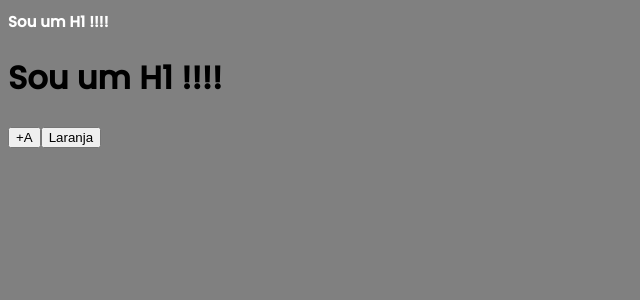
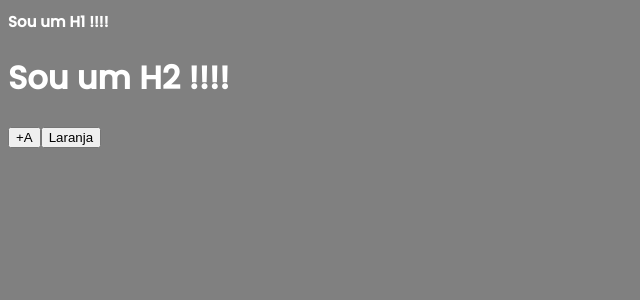
Before and after one commit to leticiareginajf/TwoWayDataBinding, an Angular app in the folder TwoWayDataBinding/: page / in a window 1280 px wide. Shown: the top 300 px of the page, without its empty margins (0-640 px from the left). Built offline with nearby package versions, Linux system fonts and the light colour scheme.

Commit message:
h2 style

```diff
--- a/TwoWayDataBinding/src/app/app.component.html
+++ b/TwoWayDataBinding/src/app/app.component.html
@@ -86,9 +86,10 @@ type="text" [ngModel]="name"  <-- Input
     'color': textColor,
 }">Sou um H1 !!!!</h1>
 
-<h1 [style]="{
-
-}">Sou um H1 !!!!</h1>
+<h1
+[style.style-size.px]="fontSize"
+[style.color]="textColor"
+>Sou um H2 !!!!</h1>
 
 <button (click)="increaseFontSize()">+A</button>
 <button (click)="toggleFontColor()">{{  buttonText  }}</button>
```
